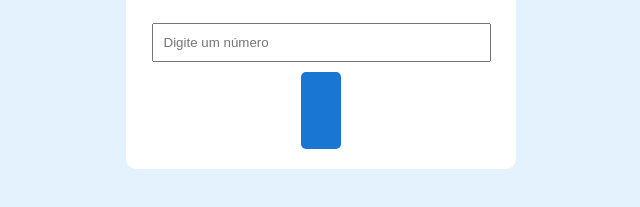
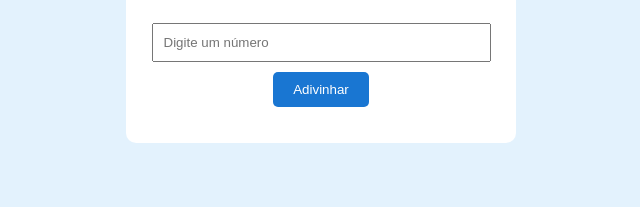
Before and after one commit to erickqzz/adivinha-ai, a plain HTML site: page index.html in a window 1280 px wide. Shown: the part 201-408 px from the top of the page, without its empty margins (319-959 px from the left). Drawn offline with Linux system fonts and the light colour scheme.

Commit message:
Fix button tag syntax in index.html

```diff
--- a/index.html
+++ b/index.html
@@ -16,7 +16,7 @@
 
         <input type="number" id="guessInput" placeholder="Digite um número">
 
-        <button onclick="guessNumber()>
+        <button onclick="guessNumber()">
             Adivinhar
         </button>
 
```
